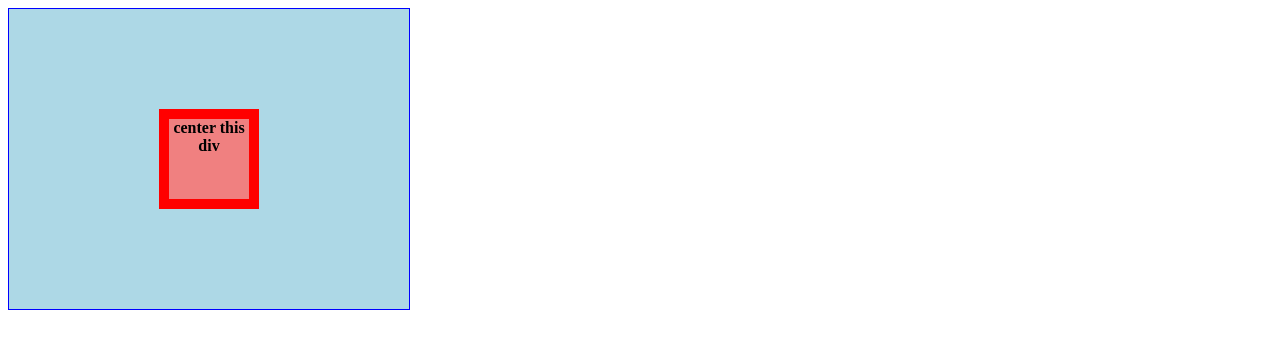
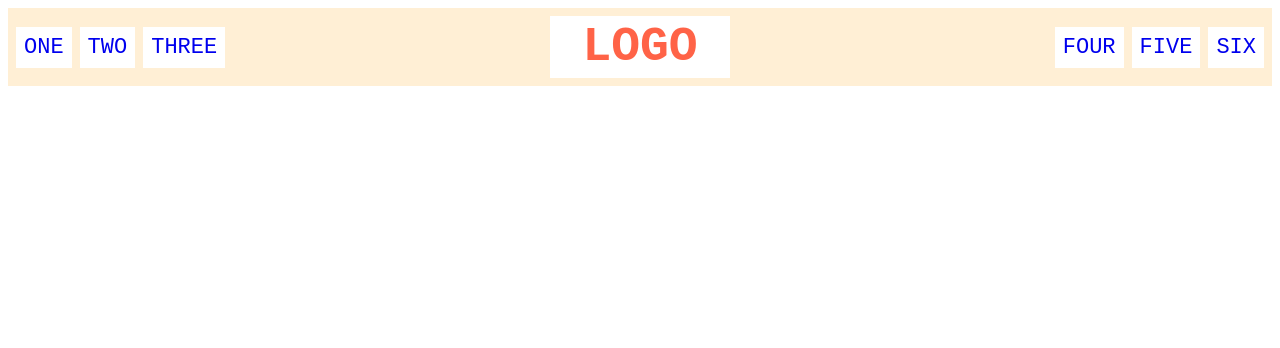
Before and after one commit to andicast/Flex-Exercises, a plain HTML site: page index.html in a window 1280 px wide. Drawn offline with Linux system fonts and the light colour scheme.

Commit message:
Flex Header
Modified both files to work with given material.

```diff
--- a/index.html
+++ b/index.html
@@ -4,12 +4,26 @@
     <meta charset="UTF-8">
     <meta http-equiv="X-UA-Compatible" content="IE=edge">
     <meta name="viewport" content="width=device-width, initial-scale=1.0">
-    <title>CENTER THIS DIV</title>
+    <title>Flex Header</title>
     <link rel="stylesheet" href="style.css">
   </head>
   <body>
-    <div class="container">
-      <div class="box">center this div</div>
+    <div class="header">
+      <div class="left-links">
+        <ul>
+          <li><a href="#">ONE</a></li>
+          <li><a href="#">TWO</a></li>
+          <li><a href="#">THREE</a></li>
+        </ul>
+      </div>
+      <div class="logo">LOGO</div>
+      <div class="right-links">
+        <ul>
+          <li><a href="#">FOUR</a></li>
+          <li><a href="#">FIVE</a></li>
+          <li><a href="#">SIX</a></li>
+        </ul>
+      </div>
     </div>
   </body>
 </html>
--- a/style.css
+++ b/style.css
@@ -1,18 +1,35 @@
-.container {
-    background: lightblue;
-    border: 1px solid blue;
-    width: 400px;
-    height: 300px;
+.header  {
+    font-family: monospace;
+    background: papayawhip;
+    padding:8px;
     display: flex;
-    justify-content: center;
+    justify-content: space-between;
     align-items: center;
+
 }
 
-.box {
-    background: lightcoral;
-    border: 10px solid red;
-    font-weight: bold;
-    text-align: center;
-    width: 80px;
-    height: 80px;
+
+.logo {
+    font-size: 48px;
+    font-weight: 900;
+    color: tomato;
+    background: white;
+    padding: 4px 32px;
 }
+
+ul {
+    /* this removes the dots on the list items*/
+    list-style-type: none;
+    display:flex;
+    margin: 0;
+    padding:0;
+    gap:8px;
+}
+
+a {
+    font-size: 22px;
+    background: white;
+    padding: 8px;
+    /* this removes the line under the links */
+    text-decoration: none;
+}
```
